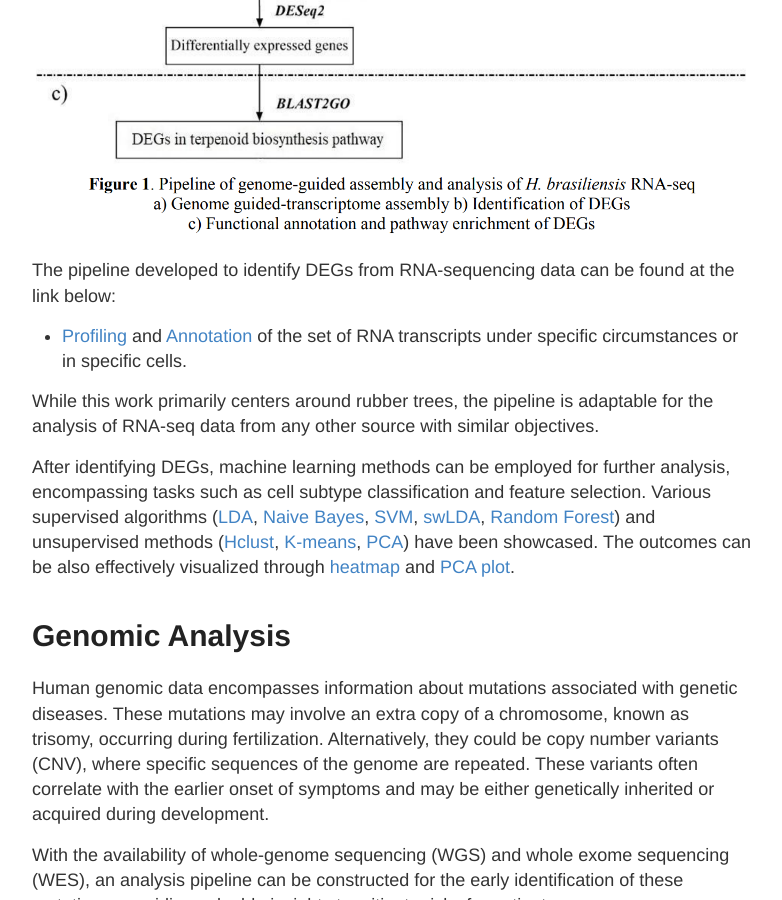
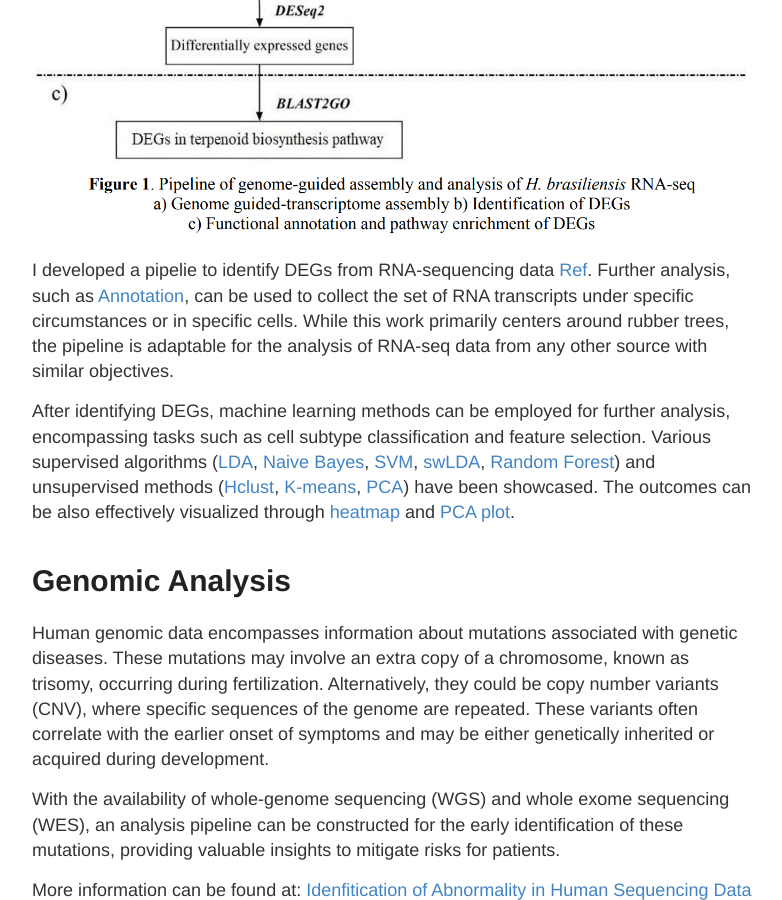
Before and after one commit to vanngocthuyla/Data_Analysis, a Jekyll site: the page built from _pages/omics.md, in a window 1280 px wide and 900 px high, scrolled down 838 px. Shown: the whole window, without its empty margins (248-1030 px from the left). Built offline with Jekyll 4.4.1, drawn with Linux system fonts in a browser that asks for light colours.

Commit message:
Update omics.md

```diff
--- a/_pages/omics.md
+++ b/_pages/omics.md
@@ -12,10 +12,7 @@ Whole transcriptome sequencing data or RNA-sequencing data serves as a valuable
 
 <div align="center"> <img src='https://vanngocthuyla.github.io/Data_Analysis/images/omics/Pipeline.png' width="800"> </div>
 
-The pipeline developed to identify DEGs from RNA-sequencing data can be found at the link below:
-- [Profiling](https://iopscience.iop.org/article/10.1088/1755-1315/749/1/012033/pdf) and [Annotation](https://vanngocthuyla.github.io/Data_Analysis/_pages/omics/Annotation) of the set of RNA transcripts under specific circumstances or in specific cells.
-
-While this work primarily centers around rubber trees, the pipeline is adaptable for the analysis of RNA-seq data from any other source with similar objectives.
+I developed a pipelie to identify DEGs from RNA-sequencing data [Ref](https://iopscience.iop.org/article/10.1088/1755-1315/749/1/012033/pdf). Further analysis, such as [Annotation](https://vanngocthuyla.github.io/Data_Analysis/_pages/omics/Annotation), can be used to collect the set of RNA transcripts under specific circumstances or in specific cells. While this work primarily centers around rubber trees, the pipeline is adaptable for the analysis of RNA-seq data from any other source with similar objectives.
 
 After identifying DEGs, machine learning methods can be employed for further analysis, encompassing tasks such as cell subtype classification and feature selection. Various supervised algorithms ([LDA](https://vanngocthuyla.github.io/Data_Analysis/_pages/omics/LDA), [Naive Bayes](https://vanngocthuyla.github.io/Data_Analysis/_pages/omics/Naive_Bayes), [SVM](https://vanngocthuyla.github.io/Data_Analysis/_pages/omics/SVM), [swLDA](https://vanngocthuyla.github.io/Data_Analysis/_pages/omics/swLDA), [Random Forest](https://vanngocthuyla.github.io/Data_Analysis/_pages/omics/RF)) and unsupervised methods ([Hclust](https://vanngocthuyla.github.io/Data_Analysis/_pages/omics/hclust), [K-means](https://vanngocthuyla.github.io/Data_Analysis/_pages/omics/kmean), [PCA](https://vanngocthuyla.github.io/Data_Analysis/_pages/omics/PCA)) have been showcased. The outcomes can be also effectively visualized through [heatmap](https://vanngocthuyla.github.io/Data_Analysis/_pages/omics/Heatmap) and [PCA plot](https://vanngocthuyla.github.io/Data_Analysis/_pages/omics/PCA_Plot).
 
```
